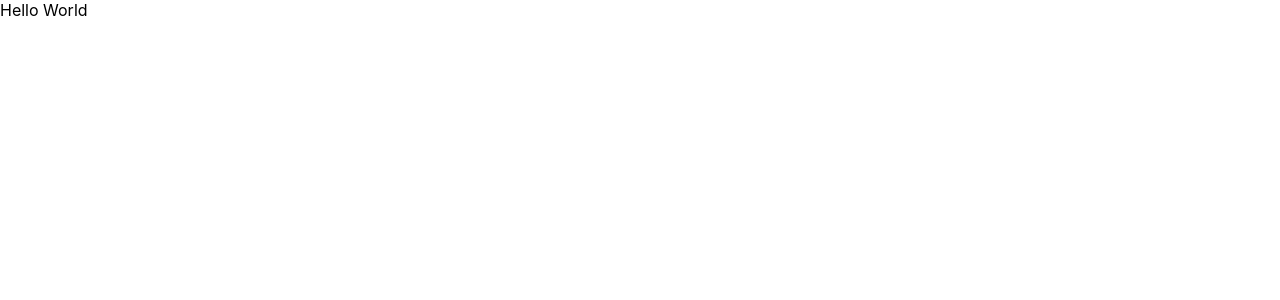
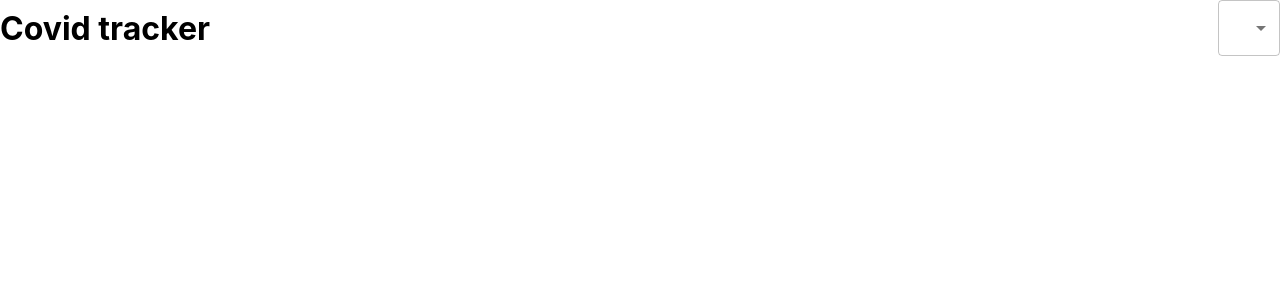
Before and after one commit to EDowning2000/Covid19Tracker, a React (Create React App) app in the folder client/: page / in a window 1280 px wide. Shown: the top 300 px of the page. Built offline with nearby package versions, Linux system fonts and the light colour scheme.

Commit message:
added some basic things into the app so that i can see different options in the dropdown

```diff
--- a/client/package.json
+++ b/client/package.json
@@ -3,6 +3,7 @@
   "version": "0.1.0",
   "private": true,
   "dependencies": {
+    "@material-ui/core": "^4.11.0",
     "@testing-library/jest-dom": "^4.2.4",
     "@testing-library/react": "^9.5.0",
     "@testing-library/user-event": "^7.2.1",
--- a/client/src/App.css
+++ b/client/src/App.css
@@ -1,3 +1,9 @@
 *{
   margin: 0;
 }
+.appHeader{
+  display: flex;
+  justify-content: space-between;
+  align-items: center;
+  margin-bottom: 20px;
+}
--- a/client/src/App.js
+++ b/client/src/App.js
@@ -1,10 +1,21 @@
-import React from 'react';
-import './App.css';
+import React from "react";
+import "./App.css";
+import { FormControl, Select, MenuItem } from "@material-ui/core";
 
 function App() {
   return (
     <div className="App">
-      Hello World
+      <div className="appHeader">
+        <h1>Covid tracker</h1>
+        <FormControl className="appDropdown">
+          <Select variant="outlined" value="test">
+            <MenuItem value="worldwide">WorldWide</MenuItem>
+            <MenuItem value="worldwide">WorldWide</MenuItem>
+            <MenuItem value="worldwide">WorldWide</MenuItem>
+            <MenuItem value="worldwide">WorldWide</MenuItem>
+          </Select>
+        </FormControl>
+      </div>
     </div>
   );
 }
```
Also changed, not shown: 1 other file (tests, documents, lock files or other folders).
